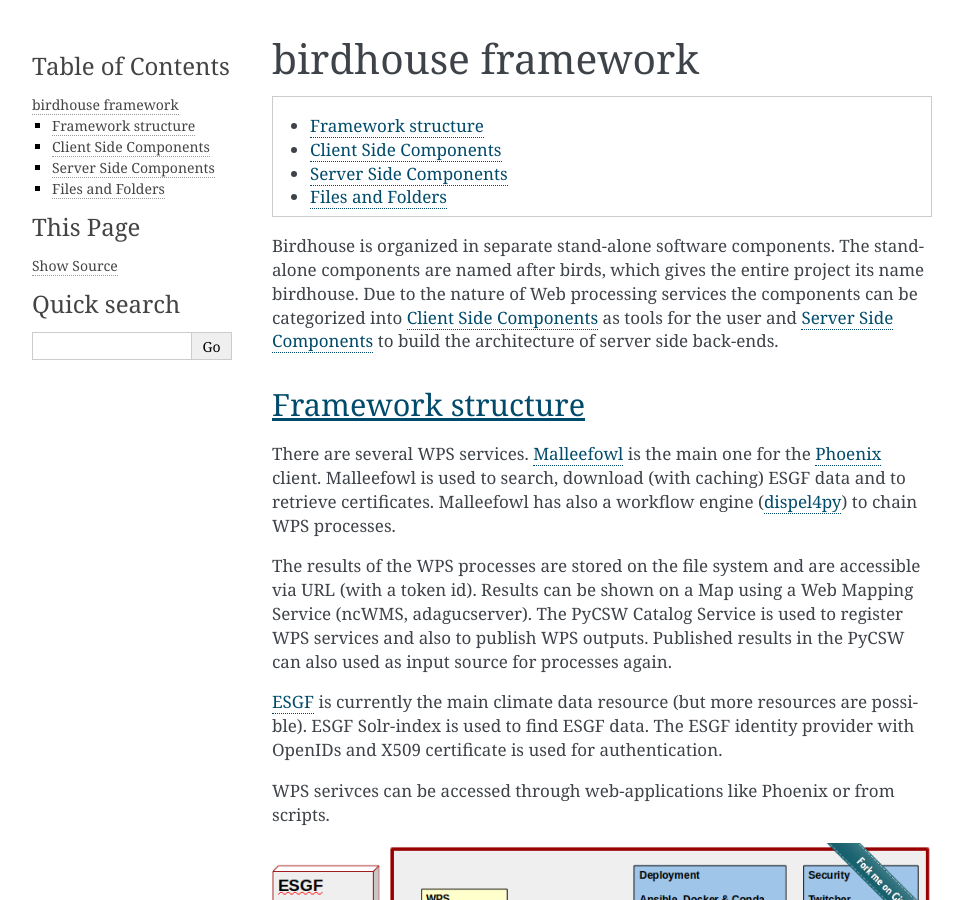
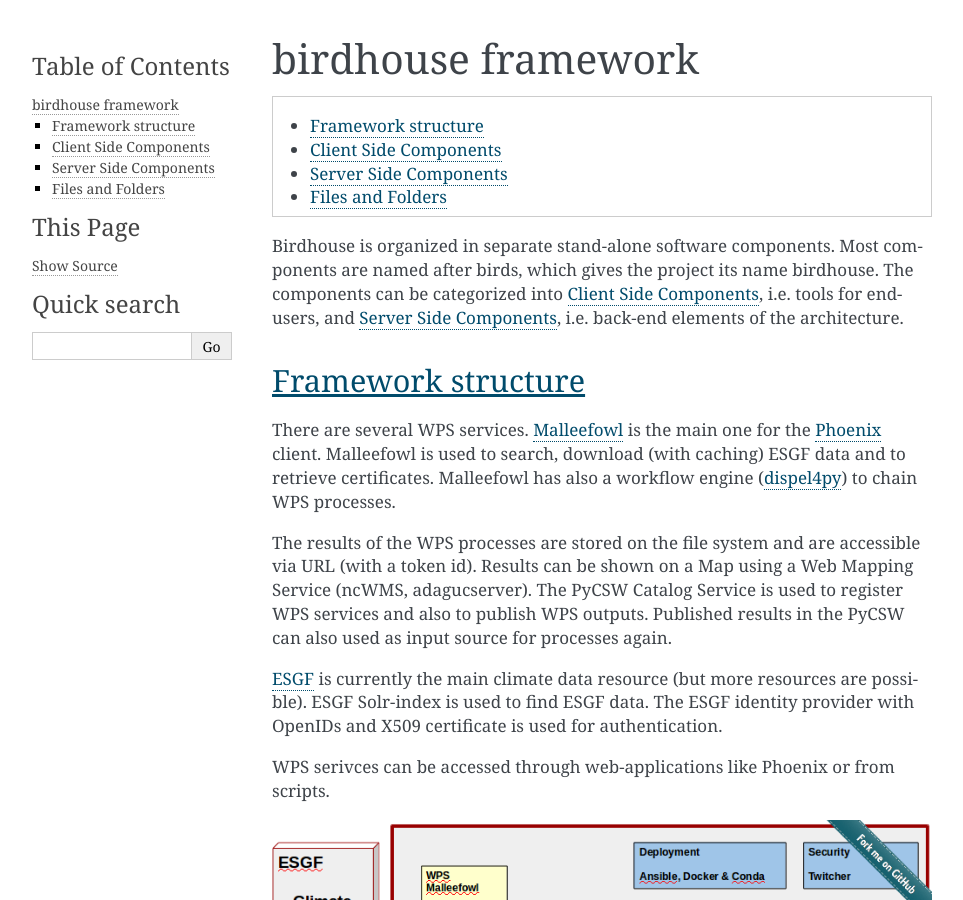
Before and after one commit to bird-house/birdhouse-docs, a Sphinx documentation site: the page built from docs/source/framework.rst, in a window 1280 px wide and 900 px high. Shown: the whole window, without its empty margins (148-1111 px from the left). Built offline with Sphinx 7.4.7, drawn with Linux system fonts in a browser that asks for light colours; pages that are not in the unit, such as notebooks, are missing from menus.

Commit message:
rewording

```diff
--- a/docs/source/framework.rst
+++ b/docs/source/framework.rst
@@ -9,7 +9,7 @@
     :depth: 2
 
 
-Birdhouse is organized in separate stand-alone software components. The stand-alone components are named after birds, which gives the entire project its name birdhouse. Due to the nature of Web processing services the components can be categorized into :ref:`client_components` as tools for the user and :ref:`server_components` to build the architecture of server side back-ends.
+Birdhouse is organized in separate stand-alone software components. Most components are named after birds, which gives the  project its name birdhouse. The components can be categorized into :ref:`client_components`, i.e. tools for end-users, and :ref:`server_components`, i.e. back-end elements of the architecture.
 
 
 .. _framework_structure:
```
